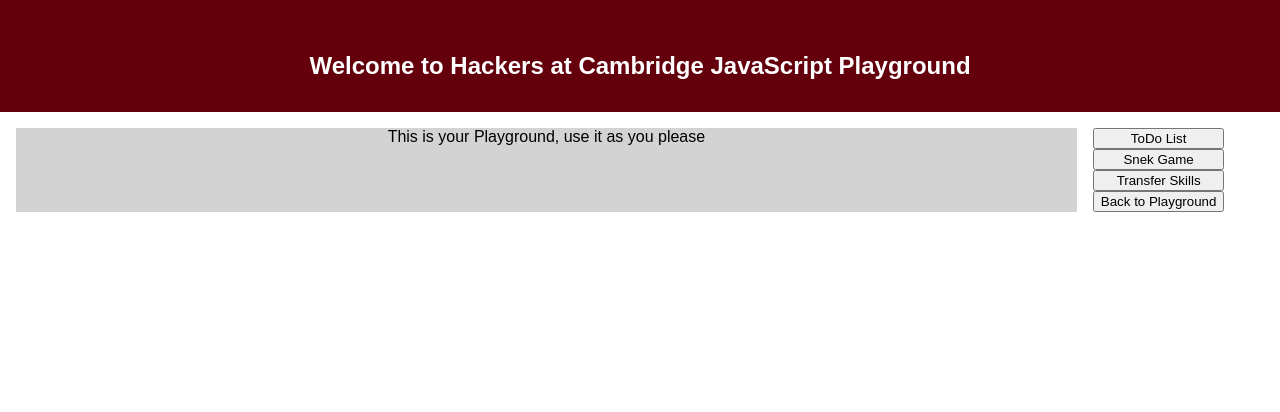
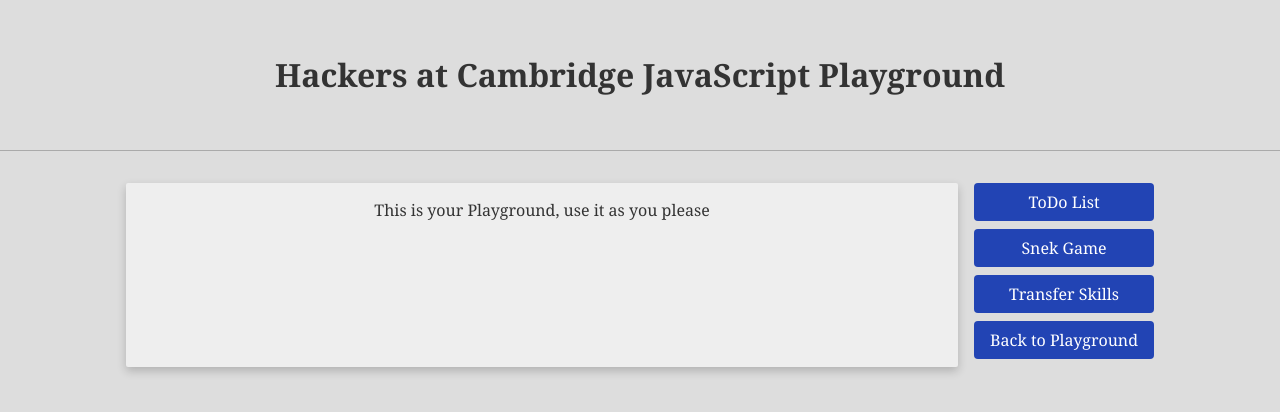
Before and after one commit to hackersatcambridge/intro-to-programming, a React (Create React App) app in the folder workshop-1/: page / in a window 1280 px wide. Shown: the top 412 px of the page. Built offline with nearby package versions, Linux system fonts and the light colour scheme.

Commit message:
Add pretty styles

```diff
--- a/workshop-1/src/index.js
+++ b/workshop-1/src/index.js
@@ -1,6 +1,7 @@
 import React from 'react';
 import ReactDOM from 'react-dom';
 import './styles/index.css';
+import './styles/Button.css';
 import App from './js/App';
 
 ReactDOM.render(<App />, document.getElementById('root'));
--- a/workshop-1/src/js/App.js
+++ b/workshop-1/src/js/App.js
@@ -34,20 +34,20 @@ class App extends Component {
 
     return <div className="App">
       <div className="App_header">
-        <h2>Welcome to Hackers at Cambridge JavaScript Playground</h2>
+        <h1>Hackers at Cambridge JavaScript Playground</h1>
       </div>
       <div className="App_content">
         <div className="App_container">
           {this.renderComponent(this.state.renderedComponent)}
         </div>
         <div className="App_buttons">
-          <button className="app_button"
+          <button className="Button"
             onClick={()=>this.setRenderedComponent("ToDo")}>ToDo List</button>
-          <button className="app_button"
+          <button className="Button"
             onClick={()=>this.setRenderedComponent("Snek")}>Snek Game</button>
-          <button className="app_button"
+          <button className="Button"
             onClick={()=>this.setRenderedComponent("Transfer")}>Transfer Skills</button>
-          <button className="app_button"
+          <button className="Button"
             onClick={()=>this.setRenderedComponent("Playground")}>Back to Playground</button>
         </div>
       </div>
--- a/workshop-1/src/js/ToDo.js
+++ b/workshop-1/src/js/ToDo.js
@@ -95,7 +95,7 @@ class ToDo extends Component {
     return <div className="ToDo">
       <div className="title">{this.renderDescription()}</div>
       <div id="todo-container">
-        <button className="todo-show-button" onClick={()=>this.showToDos()}>Show Saved ToDos</button>
+        <button className="Button" onClick={()=>this.showToDos()}>Show Saved ToDos</button>
         {this.state.toDosLocal.map((toDo,i) => toDo.value !== undefined?
           this.showTodoItem(toDo) :
           <div key={i}>{toDo}</div>)}
--- a/workshop-1/src/styles/App.css
+++ b/workshop-1/src/styles/App.css
@@ -3,10 +3,9 @@
 }
 
 .App_header {
-  background-color: #63000c;
-  height: 3em;
-  padding: 2em;
-  color: white;
+  padding: 2rem;
+  border-bottom: 1px solid #aaa;
+  margin-bottom: 2rem;
 }
 
 .App_intro {
@@ -15,19 +14,42 @@
 
 .App_content {
   display: flex;
-  direction: column;
-  margin: 1em;
+  justify-content: center;
+  margin: 1rem;
 }
 
 .App_container {
-  min-width: 85%;
-  min-height: 100%;
-  margin-right: 1em;
-  background-color: lightgray;
+  max-width: 800px;
+  width: 100%;
+  flex: 0 1 auto;
+  margin-right: 1rem;
+  background-color: #eee;
+  border-radius: 2px;
+  box-shadow: 0 4px 10px rgba(0, 0, 0, 0.2);
+  padding: 1rem;
 }
 
 .App_buttons {
   display: flex;
   flex-direction: column;
   justify-content: left;
+  flex: 0 0 auto;
 }
+
+.App_buttons > * {
+  margin-bottom: 0.5rem;
+}
+
+@media (max-width: 800px) {
+  .App_content {
+    flex-direction: column;
+  }
+
+  .App_buttons {
+    order: -1;
+  }
+
+  .App_container {
+    margin-right: 0;
+  }
+}
--- /dev/null
+++ b/workshop-1/src/styles/Button.css
@@ -0,0 +1,14 @@
+.Button {
+  font-size: inherit;
+  padding: 0.5rem 1rem;
+  background: #2244b4;
+  color: #fff;
+  border: 0;
+  border-radius: 4px;
+  cursor: pointer;
+  font-family: inherit;
+}
+
+.Button:hover {
+  background: #1d3997;
+}
--- a/workshop-1/src/styles/index.css
+++ b/workshop-1/src/styles/index.css
@@ -1,5 +1,7 @@
 body {
   margin: 0;
   padding: 0;
-  font-family: sans-serif;
+  font-family: Georgia, 'Times New Roman', Times, serif;
+  background: #ddd;
+  color: #333;
 }
```
Also changed, not shown: 1 other file (tests, documents, lock files or other folders).
